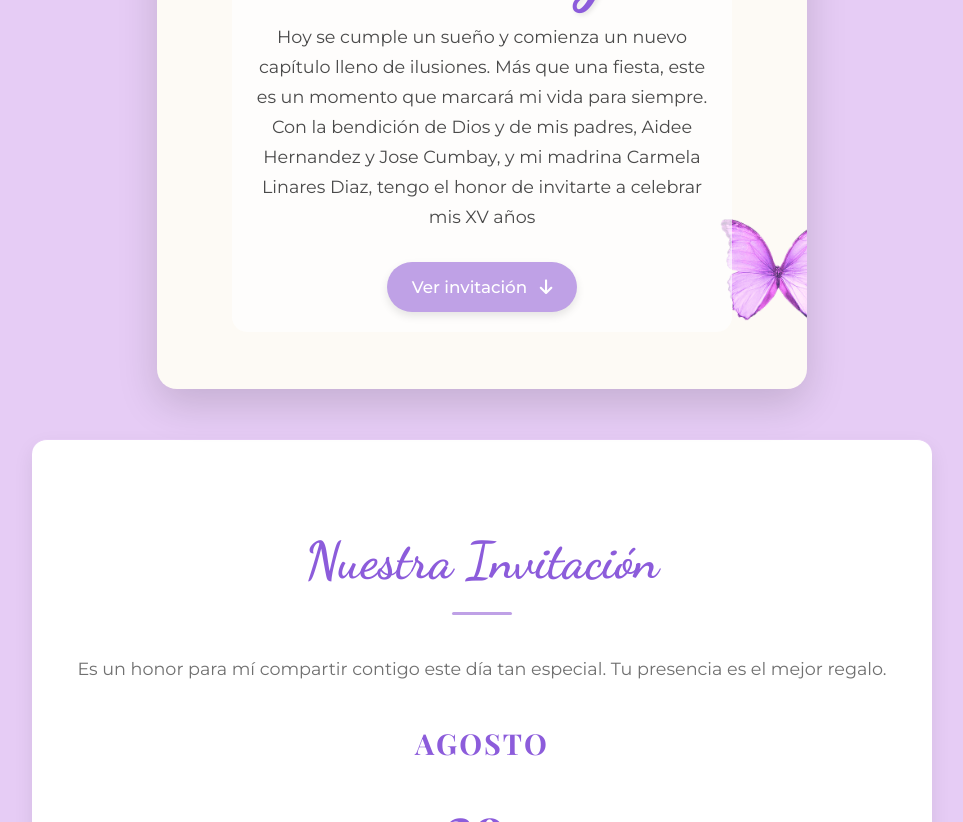
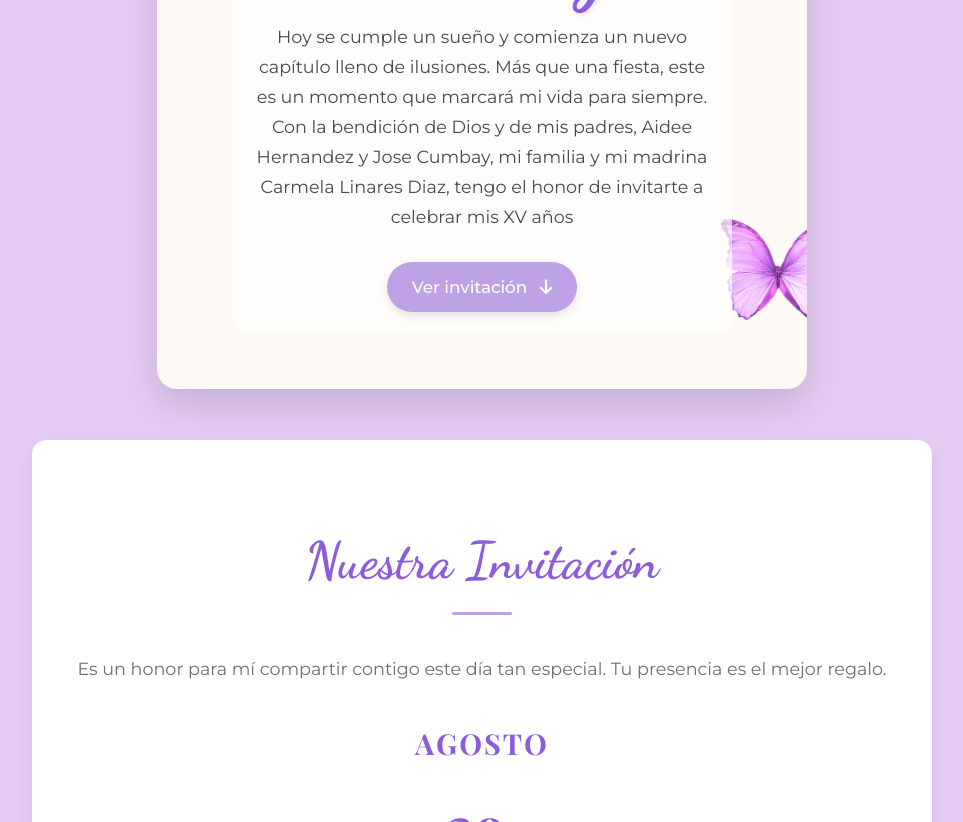
Before and after one commit to Hillaryquince/misquincea-os, a plain HTML site: page index.html in a window 1280 px wide. Shown: the part 1204-2026 px from the top of the page, without its empty margins (158-1121 px from the left). Drawn offline with nearby package versions, Linux system fonts and the light colour scheme.

Commit message:
Update index.html

```diff
--- a/index.html
+++ b/index.html
@@ -48,7 +48,7 @@
                 <h2 class="hero-subtitle">XV</h2>
                 <h1 class="hero-title">Hillary</h1>
                 <p class="hero-invitation-text">
-                    Hoy se cumple un sueño y comienza un nuevo capítulo lleno de ilusiones. Más que una fiesta, este es un momento que marcará mi vida para siempre. Con la bendición de Dios y de mis padres, Aidee Hernandez y Jose Cumbay, y mi madrina Carmela Linares Diaz, tengo el honor de invitarte a celebrar mis XV años
+                    Hoy se cumple un sueño y comienza un nuevo capítulo lleno de ilusiones. Más que una fiesta, este es un momento que marcará mi vida para siempre. Con la bendición de Dios y de mis padres, Aidee Hernandez y Jose Cumbay, mi familia y mi madrina Carmela Linares Diaz, tengo el honor de invitarte a celebrar mis XV años
                 </p>
                 <a href="#invitation" class="btn-scroll">Ver invitación <i class="fas fa-arrow-down"></i></a>
             </div>
```
